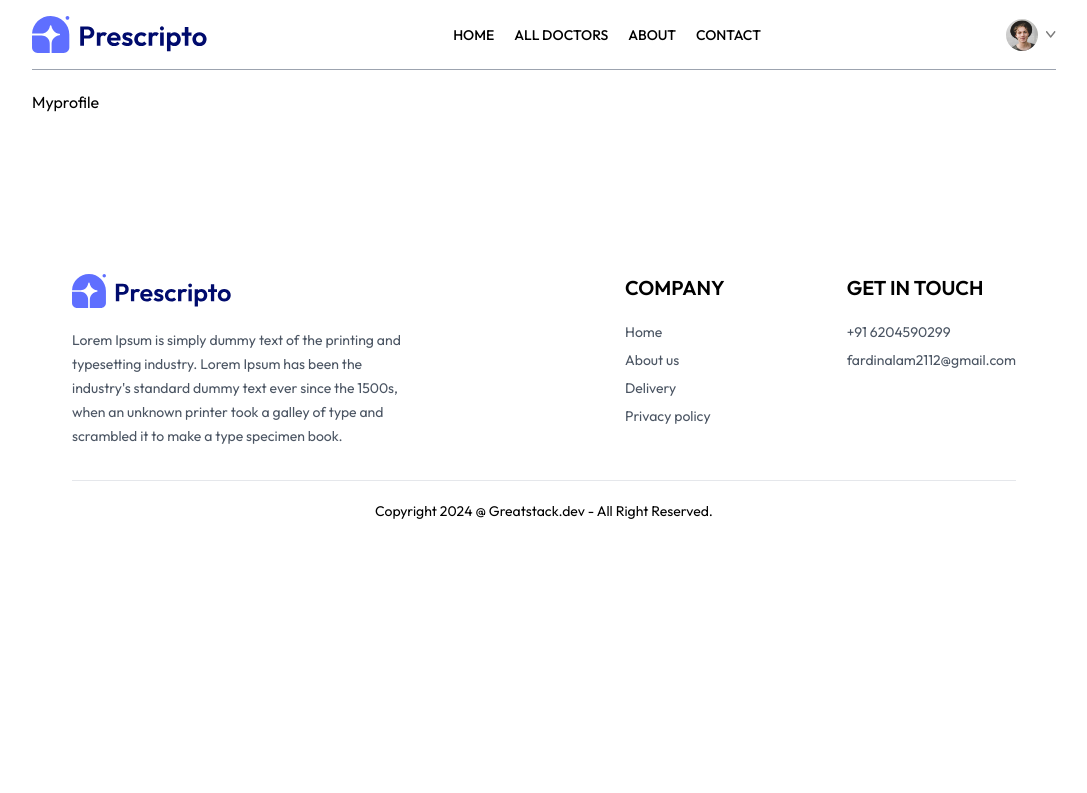
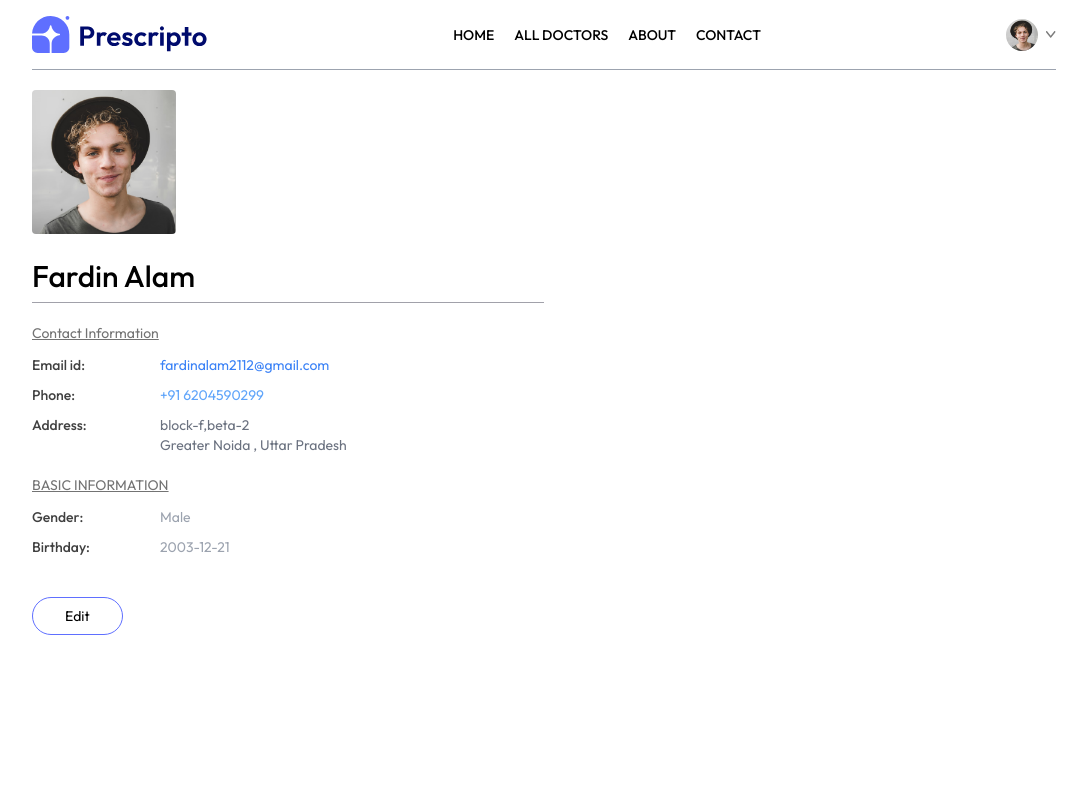
Before and after one commit to Fardin2112/Doctors_Appointment, a React (Vite) app in the folder client/: page /my-profile in a window 1280 px wide. Shown: the top 793 px of the page, without its empty margins (96-1183 px from the left). Built offline with nearby package versions, Linux system fonts and the light colour scheme.

Commit message:
complet login and myprofile frontedn UI

```diff
--- a/client/src/pages/Contact.jsx
+++ b/client/src/pages/Contact.jsx
@@ -14,21 +14,11 @@
           {/* ------------ about info -------  */}
           <div className='flex flex-col text-sm text-gray-500 gap-6 justify-center'>
             <p className='text-xl font-semibold text-gray-600'>OUR OFFICE</p>
-
-            <div>
-            <p>00000 Willms Station</p>
-            <p>Suite 000, Washington, USA</p>
-            </div>
-
-            <div>
-            <p>Tel: (000) 000-0000</p>
-            <p>Email: greatstackdev@gmail.com</p>
-            </div>
-
+            <p>00000 Willms Station<br/>Suite 000, Washington, USA</p>
+            <p>Tel: (000) 000-0000<br/>Email: greatstackdev@gmail.com</p>
             <p className='text-xl font-semibold text-gray-600'>CAREERS AT PRESCRIPTO</p>
-
             <p>Learn more about our teams and job openings.</p>
-            <button className='border w-40 py-4'>Explore Jobs</button>
+            <button className='border border-black w-40 px-8 py-4 text-sm hover:bg-black hover:text-white transition-all duration-500'>Explore Jobs</button>
           </div>
     </div>
     </div>
--- a/client/src/pages/Login.jsx
+++ b/client/src/pages/Login.jsx
@@ -1,10 +1,48 @@
-import React from 'react'
+import React, { useState } from 'react'
 
 const Login = () => {
+
+  const [state,setState] = useState('Sign Up');
+  const [email,setEmail] = useState('');
+  const [password,setPassword] = useState('');
+  const [name,setName] = useState('');
+
+  const onSubmitHandler = async(event) => {
+    event.preventDefault()
+  }
+
   return (
-    <div>
-        Login
-    </div>
+    <form action="" className='min-h-[80vh] flex items-center'>
+      <div className='flex flex-col gap-3 m-auto items-start p-8 minw-[340px] sm:min-w-96 border rounded-xl text-zinc-600 text-sm shadow-lg'>
+        <p className='text-2xl font-semibold'>{state === 'Sign Up' ? "Create Account" :"Login"}</p>
+        <p>Please {state === 'Sign Up' ? "sing up" :"log in"} to Book appointment</p>
+
+        {
+         state === 'Sign Up'
+         ? <div className='w-full'>
+            <p>Full Name</p>
+            <input className='border border-zinc rounded w-full p-2 mt-1' type="text" onChange={(e)=>setName(e.target.name)} value={name} required />
+         </div>
+         : ""
+        }
+
+        <div className='w-full'>
+          <p>Email</p>
+          <input className='border border-zinc rounded w-full p-2 mt-1' type="name" onChange={(e)=>setEmail(e.target.name)} value={email} required/>
+        </div>
+        <div className='w-full'>
+          <p>Password</p>
+          <input className='border border-zinc rounded w-full p-2 mt-1' type="password" onChange={(e)=>setPassword(e.target.name)} value={password} required/>
+        </div>
+        <button className='bg-primary text-white w-full py-2 rounded-md text-base'>{state === 'Sign Up' ? "Create Account" :"Login"}</button>
+        {
+          state === 'Sign Up'
+          ? <p>Already have an account ? <span onClick={()=>setState('Log in')} className='text-primary underline cursor-pointer'>Login here</span></p>
+          : <p>Create an new account ? <span onClick={()=>setState('Sign Up')} className='text-primary underline cursor-pointer'>click here</span></p>
+        }
+      </div>
+
+    </form>
   )
 }
 
--- a/client/src/pages/Myprofile.jsx
+++ b/client/src/pages/Myprofile.jsx
@@ -1,11 +1,131 @@
-import React from 'react'
+import React, { useState } from "react";
+import { assets } from "../assets/assets";
 
 const Myprofile = () => {
+  const [userData, setUserData] = useState({
+    name: "Fardin Alam",
+    img: assets.profile_pic,
+    email: "fardinalam2112@gmail.com",
+    phone: "+91 6204590299",
+    address: {
+      line1: "block-f,beta-2",
+      line2: "Greater Noida , Uttar Pradesh",
+    },
+    gender: "Male",
+    dob: "2003-12-21",
+  });
+
+  const [isEdit, setIsEdit] = useState(false);
+
   return (
-    <div>
-        Myprofile
+    <div className="max-w-lg flex flex-col gap-2 text-sm">
+      <img className="w-36 rounded" src={userData.img} alt="" />
+
+      {isEdit ? (
+        <input
+          className="bg-gray-50 text-3xl font-medium max-w-60 mt-4"
+          type="text"
+          value={userData.name}
+          onChange={(e) =>
+            setUserData((prev) => ({ ...prev, name: e.target.value }))
+          }
+        />
+      ) : (
+        <p className="font-medium text-3xl text-natural-800 mt-4">{userData.name}</p>
+      )}
+      <hr className="bg-zinc-400 h-[1px] border-none"/>
+      <div>
+        <p className="text-neutral-500 underline mt-3">Contact Information</p>
+        <div className="grid grid-cols-[1fr_3fr] gap-y-2.5 mt-3 text-neutral-700">
+          <p className="font-medium">Email id:</p>
+          <p className="text-blue-500">{userData.email}</p>
+          <p className="font-medium">Phone:</p>
+          {isEdit ? (
+            <input
+              className="bg-gray-100 max-w-52 "
+              type="phone"
+              value={userData.phone}
+              onChange={(e) =>
+                setUserData((prev) => ({ ...prev, phone: e.target.phone }))
+              }
+            />
+          ) : (
+            <p className="text-blue-400">{userData.phone}</p>
+          )}
+          <p className="font-medium">Address:</p>
+          {isEdit ? (
+            <p>
+              <input
+              className="bg-gray-100"
+                onChange={(e) =>
+                  setUserData((prev) => ({
+                    ...prev,
+                    address: { ...prev.address, line1: e.target.value },
+                  }))
+                }
+                value={userData.address.line1}
+                type="text"
+              />
+              <br />
+              <input
+                className="bg-gray-100"
+                onChange={(e) =>
+                  setUserData((prev) => ({
+                    ...prev,
+                    address: { ...prev.address, line2: e.target.value },
+                  }))
+                }
+                value={userData.address.line2}
+                type="text"
+              />
+            </p>
+          ) : (
+            <p className="text-gray-500">
+              {userData.address.line1}
+              <br />
+              {userData.address.line2}
+            </p>
+          )}
+        </div>
+      </div>
+      {/* ----- basic info ---- */}
+      <div>
+        <p className="text-neutral-500 underline mt-3 ">BASIC INFORMATION</p>
+        <div className="grid grid-cols-[1fr_3fr] gap-y-2.5 mt-3 text-neutral-700">
+          <p className="font-medium">Gender:</p>
+          {isEdit ? (
+            <select
+              className="max-w-20 bg-gray-100"
+              onChange={(e) =>
+                setUserData((prev) => ({ ...prev, gender: e.target.value }))
+              }
+              value={userData.gender}
+            >
+              <option value="Male">Male</option>
+              <option value="female">female</option>
+            </select>
+          ) : (
+            <p className="text-gray-400">{userData.gender}</p>
+          )}
+          <p className="font-medium">Birthday:</p>
+          {
+            isEdit
+            ? <input className="max-w-28 bg-gray-100" type='date' onChange={(e) =>setUserData((prev) => ({ ...prev, dob: e.target.value }))} value={userData.dob}/>
+            : <p className="text-gray-400">{userData.dob}</p>
+          }
+        </div>
+      </div>
+
+      <div className="mt-8">
+      {
+        isEdit
+        ? <button className="border border-primary px-8 py-2 rounded-full hover:bg-primary hover:text-white transition-all" onClick={()=>setIsEdit(false)}>Save Information</button>
+        : <button className="border border-primary px-8 py-2 rounded-full  hover:bg-primary hover:text-white transition-all" onClick={()=>setIsEdit(true)}>Edit</button>
+      }
+      </div>
+
     </div>
-  )
-}
+  );
+};
 
-export default Myprofile
+export default Myprofile;
```
